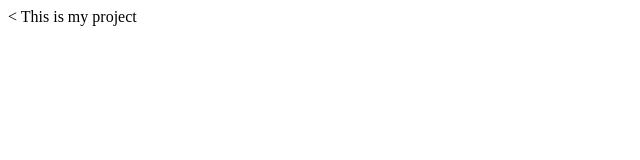
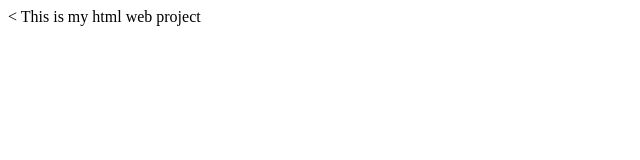
Before and after one commit to naderabusaad/myprosample, a plain HTML site: page index.html in a window 1280 px wide. Shown: the full height of the page, 0-640 px from the left. Drawn offline with Linux system fonts and the light colour scheme.

Commit message:
made changes to index.html

```diff
--- a/index.html
+++ b/index.html
@@ -5,6 +5,6 @@
     <title></title>
   </head>
   <body>
-    This is my project
+    This is my html web project
   </body>
 </html>
```
Also changed, not shown: log.txt (added).
